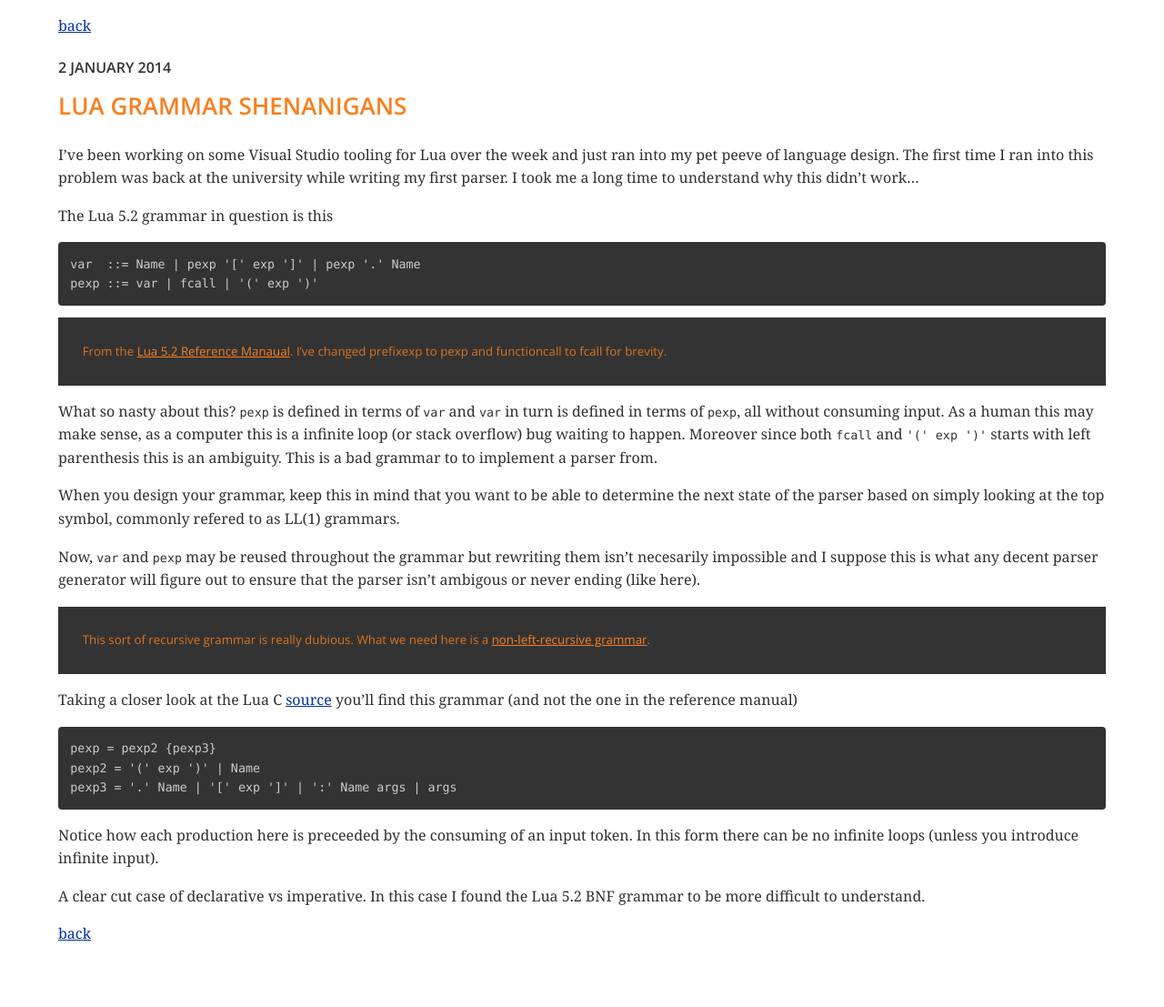
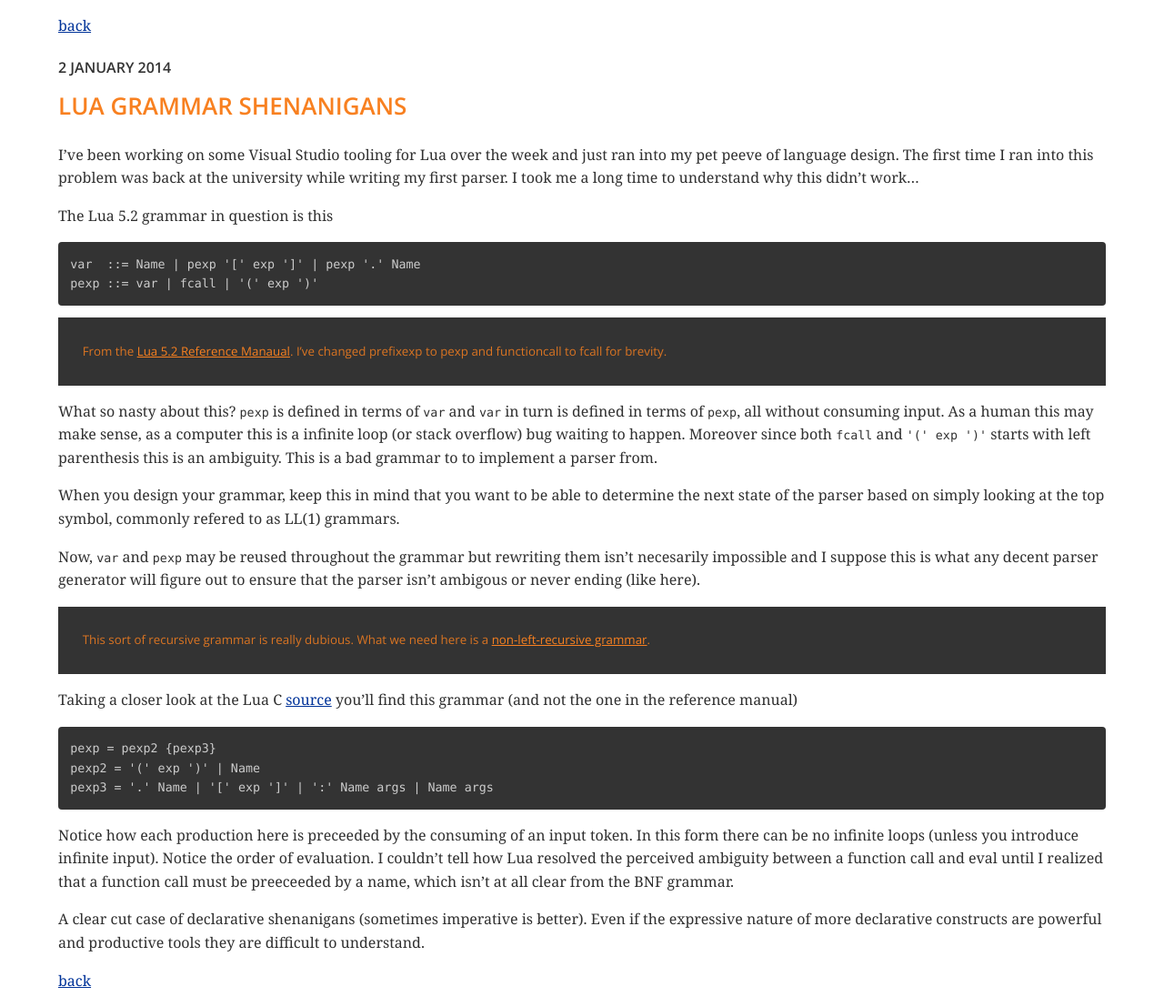
Before and after one commit to leidegre/leidegre.github.com, a Jekyll site: the page built from _posts/2014-01-02-lua-grammar-shenanigans.md, in a window 1280 px wide. Shown: the whole page at 91% size. Built offline with Jekyll 4.4.1, drawn with Linux system fonts in a browser that asks for light colours; nearby versions of some CDN libraries; before the commit the page ends 1056 px from its top, so only the background shows below that.

Commit message:
Update 2014-01-02-lua-grammar-shenanigans.md

```diff
--- a/_posts/2014-01-02-lua-grammar-shenanigans.md
+++ b/_posts/2014-01-02-lua-grammar-shenanigans.md
@@ -24,8 +24,8 @@ Taking a closer look at the Lua C [source](http://www.lua.org/source/5.2/lparser
 
     pexp = pexp2 {pexp3}
     pexp2 = '(' exp ')' | Name
-    pexp3 = '.' Name | '[' exp ']' | ':' Name args | args
+    pexp3 = '.' Name | '[' exp ']' | ':' Name args | Name args
 
-Notice how each production here is preceeded by the consuming of an input token. In this form there can be no infinite loops (unless you introduce infinite input).
+Notice how each production here is preceeded by the consuming of an input token. In this form there can be no infinite loops (unless you introduce infinite input). Notice the order of evaluation. I couldn't tell how Lua resolved the perceived ambiguity between a function call and eval until I realized that a function call must be preeceeded by a name, which isn't at all clear from the BNF grammar.
 
-A clear cut case of declarative vs imperative. In this case I found the Lua 5.2 BNF grammar to be more difficult to understand.
+A clear cut case of declarative shenanigans (sometimes imperative is better). Even if the expressive nature of more declarative constructs are powerful and productive tools they are difficult to understand.
```
